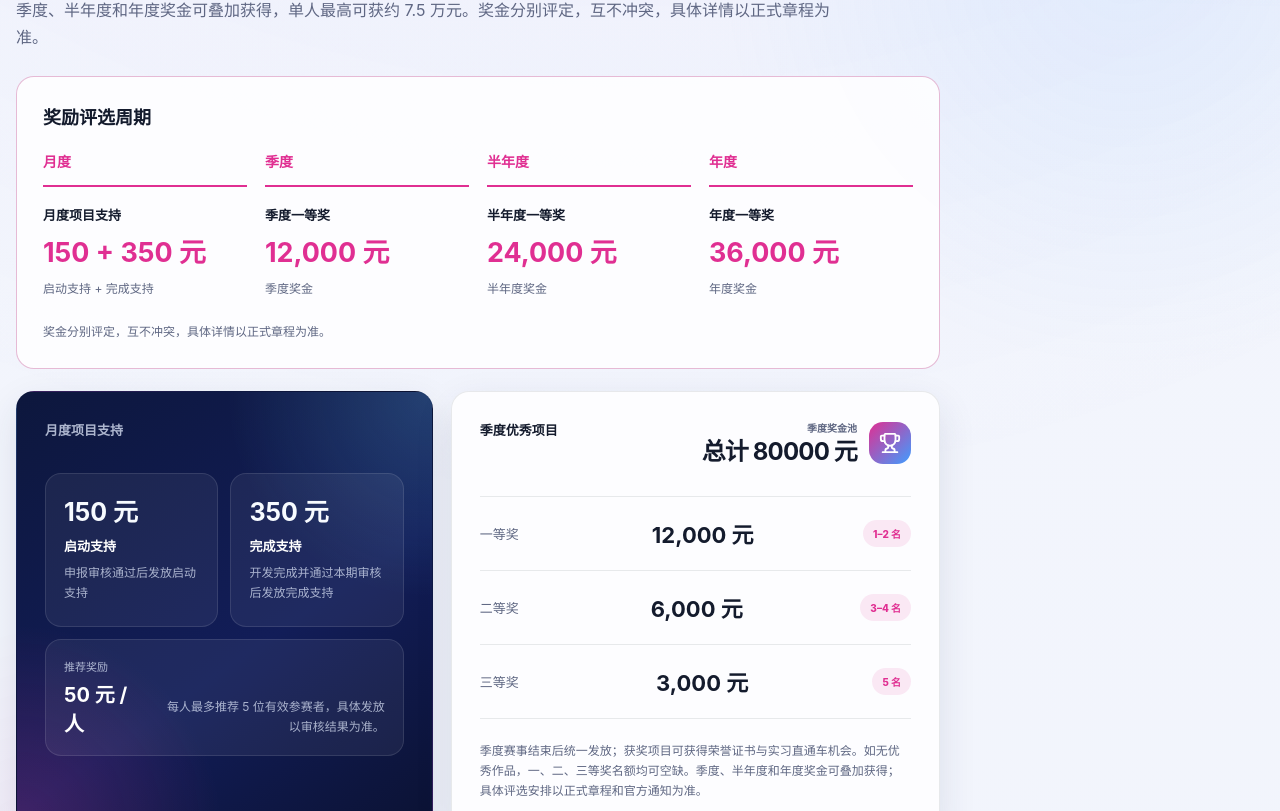
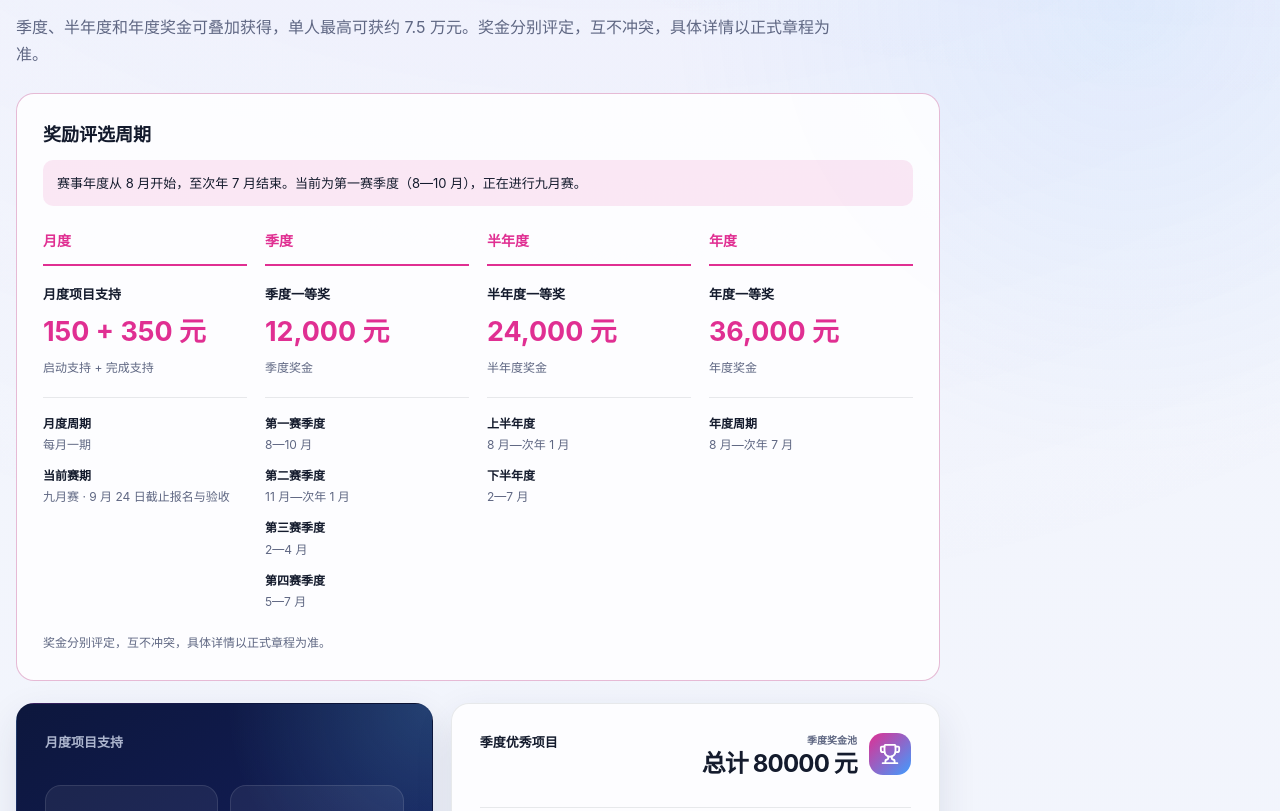
Before and after one commit to moonbitlang/Hackathon2026, a React (Vite) app: page / in a window 1280 px wide. Shown: the part 2155-2966 px from the top of the page. Built offline with nearby package versions, Linux system fonts and the light colour scheme.

Commit message:
Clarify competition calendar starting in August

```diff
--- a/src/App.tsx
+++ b/src/App.tsx
@@ -113,7 +113,7 @@ const copy = {
             '两类项目按季度统一评选。月度启动支持在申报审核通过后发放，完成支持在开发完成并通过本期审核后发放；季度、半年度和年度奖金分别评定，可叠加获得。',
           ],
         ],
-        note: '具体评选时间、形式及结果发布安排，以赛事官方通知为准。',
+        note: '赛季度从 8 月起计算：第一赛季度 8—10 月，第二赛季度 11 月—次年 1 月，第三赛季度 2—4 月，第四赛季度 5—7 月。具体评选时间、形式及结果发布安排，以赛事官方通知为准。',
       },
     },
     directions: {
@@ -136,6 +136,13 @@ const copy = {
       stackingValue: '单人最高可获约 7.5 万元',
       stackingNote: '奖金分别评定，互不冲突，具体详情以正式章程为准。',
       cyclesLabel: '奖励评选周期',
+      calendarSummary: '赛事年度从 8 月开始，至次年 7 月结束。当前为第一赛季度（8—10 月），正在进行九月赛。',
+      cycleDates: [
+        [['月度周期', '每月一期'], ['当前赛期', '九月赛 · 9 月 24 日截止报名与验收']],
+        [['第一赛季度', '8—10 月'], ['第二赛季度', '11 月—次年 1 月'], ['第三赛季度', '2—4 月'], ['第四赛季度', '5—7 月']],
+        [['上半年度', '8 月—次年 1 月'], ['下半年度', '2—7 月']],
+        [['年度周期', '8 月—次年 7 月']],
+      ],
       cycles: [
         ['月度', '月度项目支持', '150 + 350 元', '启动支持 + 完成支持'],
         ['季度', '季度一等奖', '12,000 元', '季度奖金'],
@@ -366,7 +373,7 @@ const copy = {
             'Both routes are reviewed together each quarter. Monthly kickoff support follows application approval; completion support follows development and acceptance. Quarterly, half-year, and annual prizes are assessed separately and can be combined.',
           ],
         ],
-        note: 'The exact review date, format, and result-announcement plan will follow official event notices.',
+        note: 'Competition quarters begin in August: Q1 is August–October; Q2 is November–January of the following year; Q3 is February–April; Q4 is May–July. Exact review dates, formats, and result announcements follow official event notices.',
       },
     },
     directions: {
@@ -389,6 +396,13 @@ const copy = {
       stackingValue: 'Up to approx. RMB 75,000 per person',
       stackingNote: 'Awards are assessed separately. See the official charter for details.',
       cyclesLabel: 'Award cycles',
+      calendarSummary: 'The competition year runs from August through July of the following year. The current round is September, in the first competition quarter (August–October).',
+      cycleDates: [
+        [['Monthly cycle', 'One round each month'], ['Current round', 'September · Registration and submission close Sep 24']],
+        [['First quarter', 'Aug–Oct'], ['Second quarter', 'Nov–Jan of the following year'], ['Third quarter', 'Feb–Apr'], ['Fourth quarter', 'May–Jul']],
+        [['First half', 'Aug–Jan of the following year'], ['Second half', 'Feb–Jul']],
+        [['Annual cycle', 'Aug–Jul of the following year']],
+      ],
       cycles: [
         ['Monthly', 'Monthly project support', 'RMB 150 + 350', 'Kickoff + completion support'],
         ['Quarterly', 'Quarterly first prize', 'RMB 12,000', 'Quarterly awards'],
@@ -796,13 +810,22 @@ export default function Home() {
 
           <div className="award-cycles" aria-label={t.awards.cyclesLabel}>
             <h3>{t.awards.cyclesLabel}</h3>
+            <p className="award-calendar-summary">{t.awards.calendarSummary}</p>
             <div className="award-cycle-grid">
-              {t.awards.cycles.map(([period, label, value, note]) => (
+              {t.awards.cycles.map(([period, label, value, note], index) => (
                 <article key={period}>
                   <span className="award-cycle-period">{period}</span>
                   <h4>{label}</h4>
                   <strong>{value}</strong>
                   <p>{note}</p>
+                  <dl className="award-cycle-dates">
+                    {t.awards.cycleDates[index].map(([cycle, dates]) => (
+                      <div key={cycle}>
+                        <dt>{cycle}</dt>
+                        <dd>{dates}</dd>
+                      </div>
+                    ))}
+                  </dl>
                 </article>
               ))}
             </div>
--- a/src/styles.css
+++ b/src/styles.css
@@ -1435,6 +1435,29 @@ section {
 
 .award-cycles h3 { margin: 0 0 22px; font-size: 18px; }
 
+.award-calendar-summary {
+  margin: -8px 0 24px;
+  padding: 12px 14px;
+  border-radius: 10px;
+  color: var(--text);
+  background: var(--primary-soft);
+  font-size: 13px;
+  line-height: 1.7;
+}
+
+.award-cycle-dates {
+  display: grid;
+  gap: 12px;
+  margin: 18px 0 0;
+  padding-top: 16px;
+  border-top: 1px solid var(--border);
+  font-size: 12px;
+  line-height: 1.6;
+}
+
+.award-cycle-dates dt { color: var(--text); font-weight: 700; }
+.award-cycle-dates dd { margin: 2px 0 0; color: var(--text-soft); }
+
 .award-cycle-grid {
   display: grid;
   grid-template-columns: repeat(4, minmax(0, 1fr));
```
